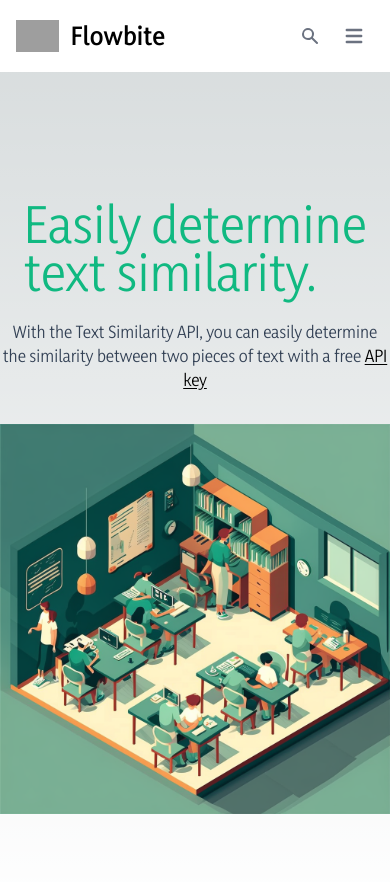
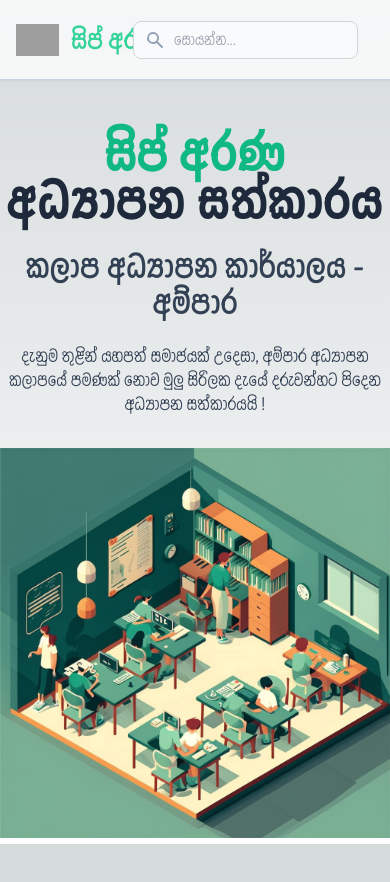
Before and after one commit to pruthivithejan/siparana, a Next.js app: page / in a window 390 px wide. Shown: the top 882 px of the page. After the commit the page ends 844 px from the top, so only its background shows below. Built offline with nearby package versions, Linux system fonts and the light colour scheme; grey boxes are pictures that could not be loaded.

Commit message:
Siparana 2.0 - Hero & Nav 1.0

```diff
--- a/app/globals.css
+++ b/app/globals.css
@@ -3,7 +3,7 @@
 @tailwind utilities;
 
 :root {
-  --foreground-rgb: 0, 0, 0;
+  --foreground-rgb: 2, 6, 23;
   --background-start-rgb: 214, 219, 220;
   --background-end-rgb: 255, 255, 255;
 }
@@ -11,8 +11,8 @@
 @media (prefers-color-scheme: dark) {
   :root {
     --foreground-rgb: 255, 255, 255;
-    --background-start-rgb: 0, 0, 0;
-    --background-end-rgb: 0, 0, 0;
+    --background-start-rgb: 15, 23, 42;
+    --background-end-rgb: 2, 6, 23;
   }
 }
 
@@ -25,15 +25,3 @@ body {
     )
     rgb(var(--background-start-rgb));
 }
-
-.dark .three-d {
-  text-shadow: 0px 5px 0px #533519;
-}
-
-.three-d {
-  text-shadow: none;
-}
-
-.dark .simplebar-scrollbar::before {
-  background-color: #fff;
-}
--- a/components/Hero.tsx
+++ b/components/Hero.tsx
@@ -6,18 +6,18 @@ const Hero = () => {
     <div className="relative h-screen flex items-center justify-center overflow-x-hidden">
       <div className="container pt-32 max-w-7xl w-full mx-auto h-full">
         <div className="h-full gap-6 flex flex-col justify-start lg:justify-center items-center lg:items-start">
-          <h1 className="text-5xl md:text-6xl lg:text-7xl three-d text-emerald-500 dark:text-emerald-500">
-            Easily determine <br /> text similarity.
+          <h1 className="text-5xl md:text-6xl font-bold text-center lg:text-7xl lg:text-left three-d text-emerald-500 dark:text-emerald-500">
+            සිප් අරණ <br />{" "}
+            <span className="dark:text-slate-300 text-slate-800">
+              අධ්‍යාපන සත්කාරය
+            </span>
           </h1>
+          <h3 className="text-3xl md:text-4xl font-semibold text-center lg:text-left three-d text-slate-700 dark:text-slate-300">
+            කලාප අධ්‍යාපන කාර්යාලය - අම්පාර
+          </h3>
           <p className="lg:text-left max-w-prose text-slate-700 dark:text-slate-300 mb-2 text-center">
-            With the Text Similarity API, you can easily determine the
-            similarity between two pieces of text with a free{" "}
-            <Link
-              href="/login"
-              className="underline underline-offset-2 text-black dark:text-emerald-500"
-            >
-              API key
-            </Link>
+            දැනුම තුළින් යහපත් සමාජයක් උදෙසා, අම්පාර අධ්‍යාපන කලාපයේ පමණක් නොව
+            මුලු සිරිලක දැයේ දරුවන්හට පිදෙන අධ්‍යාපන සත්කාරයයි !
           </p>
           <div className="relative w-full max-w-xl lg:max-w-3xl lg:left-1/2 aspect-square lg:absolute">
             <Image
--- a/components/Navbar.tsx
+++ b/components/Navbar.tsx
@@ -1,44 +1,22 @@
 const Navbar = () => {
   return (
-    <nav className="bg-white border-gray-200 dark:bg-gray-900">
-      <div className="max-w-screen-xl flex flex-wrap items-center justify-between mx-auto p-4">
-        <a href="https://flowbite.com/" className="flex items-center">
+    <nav className="fixed backdrop-blur-sm bg-white/75 dark:bg-slate-900/75 z-50 top-0 left-0 right-0 h-20 border-b border-slate-300 dark:border-slate-700 shadow-sm flex items-center justify-between">
+      <div className="container max-w-7xl mx-auto w-full px-4 md:px-8 flex justify-between items-center">
+        <a href="/" className="flex items-center">
           <img
             src="https://flowbite.com/docs/images/logo.svg"
             className="h-8 mr-3"
             alt="Flowbite Logo"
           />
-          <span className="self-center text-2xl font-semibold whitespace-nowrap dark:text-white">
-            Flowbite
+          <span className="self-center text-emerald-400 text-2xl font-semibold whitespace-nowrap">
+            සිප් අරණ
           </span>
         </a>
         <div className="flex md:order-2">
-          <button
-            type="button"
-            data-collapse-toggle="navbar-search"
-            aria-controls="navbar-search"
-            aria-expanded="false"
-            className="md:hidden text-gray-500 dark:text-gray-400 hover:bg-gray-100 dark:hover:bg-gray-700 focus:outline-none focus:ring-4 focus:ring-gray-200 dark:focus:ring-gray-700 rounded-lg text-sm p-2.5 mr-1"
-          >
-            <svg
-              className="w-5 h-5"
-              aria-hidden="true"
-              fill="currentColor"
-              viewBox="0 0 20 20"
-              xmlns="http://www.w3.org/2000/svg"
-            >
-              <path
-                fill-rule="evenodd"
-                d="M8 4a4 4 0 100 8 4 4 0 000-8zM2 8a6 6 0 1110.89 3.476l4.817 4.817a1 1 0 01-1.414 1.414l-4.816-4.816A6 6 0 012 8z"
-                clip-rule="evenodd"
-              ></path>
-            </svg>
-            <span className="sr-only">Search</span>
-          </button>
-          <div className="relative hidden md:block">
+          <div className="relative block ">
             <div className="absolute inset-y-0 left-0 flex items-center pl-3 pointer-events-none">
               <svg
-                className="w-5 h-5 text-gray-500"
+                className="w-5 h-5 text-slate-400"
                 aria-hidden="true"
                 fill="currentColor"
                 viewBox="0 0 20 20"
@@ -55,8 +33,8 @@ const Navbar = () => {
             <input
               type="text"
               id="search-navbar"
-              className="block w-full p-2 pl-10 text-sm text-gray-900 border border-gray-300 rounded-lg bg-gray-50 focus:ring-blue-500 focus:border-blue-500 dark:bg-gray-700 dark:border-gray-600 dark:placeholder-gray-400 dark:text-white dark:focus:ring-blue-500 dark:focus:border-blue-500"
-              placeholder="Search..."
+              className="block w-full p-2 pl-10 text-sm text-slate-900 border border-gray-300 rounded-lg bg-gray-50 focus:ring-blue-500 focus:border-emerald-400 dark:bg-gray-700 dark:border-gray-600 dark:placeholder-gray-400 dark:text-white dark:focus:ring-emerald-400 dark:focus:border-emerald-400"
+              placeholder="සොයන්න..."
             />
           </div>
           <button
@@ -65,22 +43,7 @@ const Navbar = () => {
             className="inline-flex items-center p-2 text-sm text-gray-500 rounded-lg md:hidden hover:bg-gray-100 focus:outline-none focus:ring-2 focus:ring-gray-200 dark:text-gray-400 dark:hover:bg-gray-700 dark:focus:ring-gray-600"
             aria-controls="navbar-search"
             aria-expanded="false"
-          >
-            <span className="sr-only">Open menu</span>
-            <svg
-              className="w-6 h-6"
-              aria-hidden="true"
-              fill="currentColor"
-              viewBox="0 0 20 20"
-              xmlns="http://www.w3.org/2000/svg"
-            >
-              <path
-                fill-rule="evenodd"
-                d="M3 5a1 1 0 011-1h12a1 1 0 110 2H4a1 1 0 01-1-1zM3 10a1 1 0 011-1h12a1 1 0 110 2H4a1 1 0 01-1-1zM3 15a1 1 0 011-1h12a1 1 0 110 2H4a1 1 0 01-1-1z"
-                clip-rule="evenodd"
-              ></path>
-            </svg>
-          </button>
+          ></button>
         </div>
       </div>
     </nav>
```
